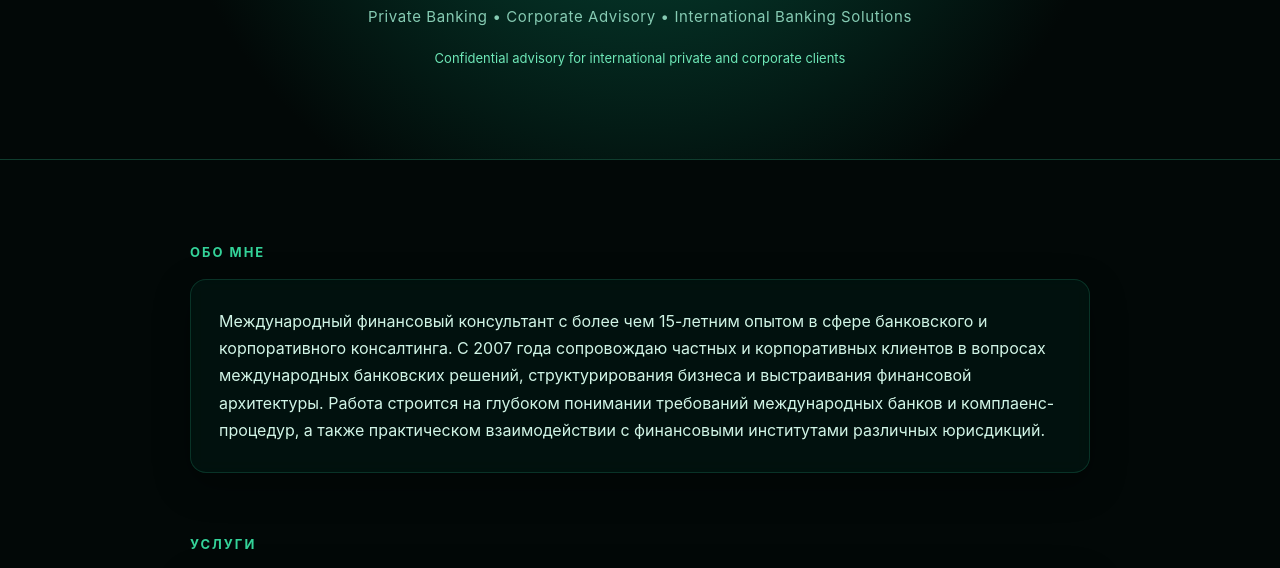
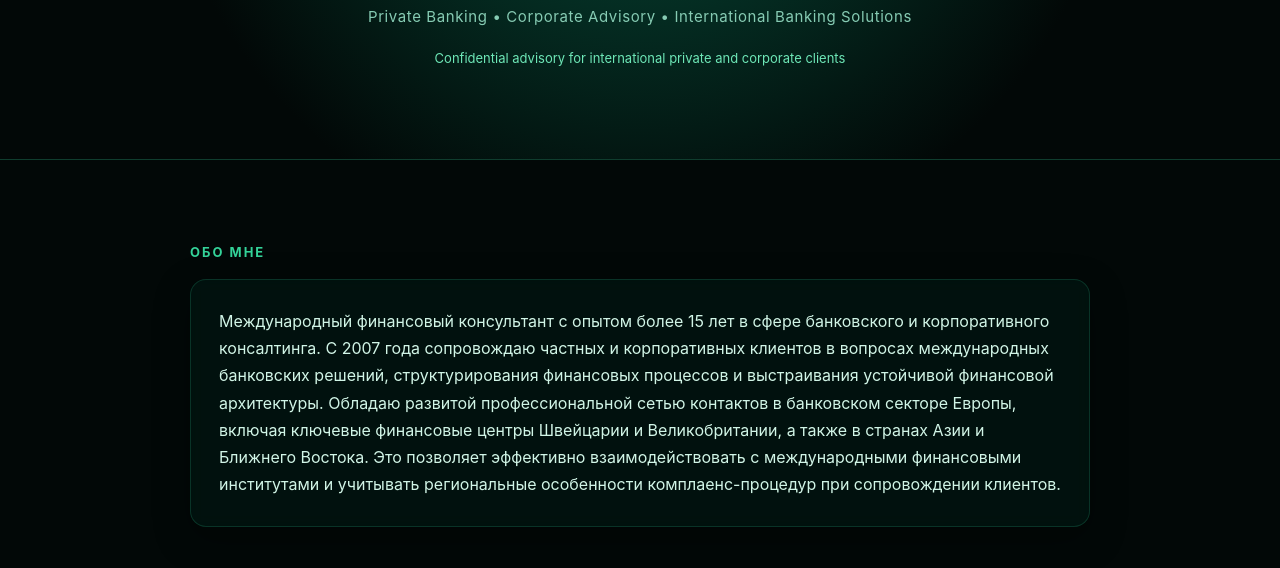
Before and after one commit to SSV863/Consulting-, a plain HTML site: page index.html in a window 1280 px wide. Shown: the part 222-790 px from the top of the page. Drawn offline with Linux system fonts and the light colour scheme.

Commit message:
Update index.html

```diff
--- a/index.html
+++ b/index.html
@@ -135,11 +135,13 @@ a{
 <div class="section">
 <h2>Обо мне</h2>
 <div class="card">
-Международный финансовый консультант с более чем 15-летним опытом в сфере банковского и корпоративного консалтинга.
+Международный финансовый консультант с опытом более 15 лет в сфере банковского и корпоративного консалтинга.
 
-С 2007 года сопровождаю частных и корпоративных клиентов в вопросах международных банковских решений, структурирования бизнеса и выстраивания финансовой архитектуры.
+С 2007 года сопровождаю частных и корпоративных клиентов в вопросах международных банковских решений, структурирования финансовых процессов и выстраивания устойчивой финансовой архитектуры.
 
-Работа строится на глубоком понимании требований международных банков и комплаенс-процедур, а также практическом взаимодействии с финансовыми институтами различных юрисдикций.
+Обладаю развитой профессиональной сетью контактов в банковском секторе Европы, включая ключевые финансовые центры Швейцарии и Великобритании, а также в странах Азии и Ближнего Востока.
+
+Это позволяет эффективно взаимодействовать с международными финансовыми институтами и учитывать региональные особенности комплаенс-процедур при сопровождении клиентов.
 </div>
 </div>
 
```
